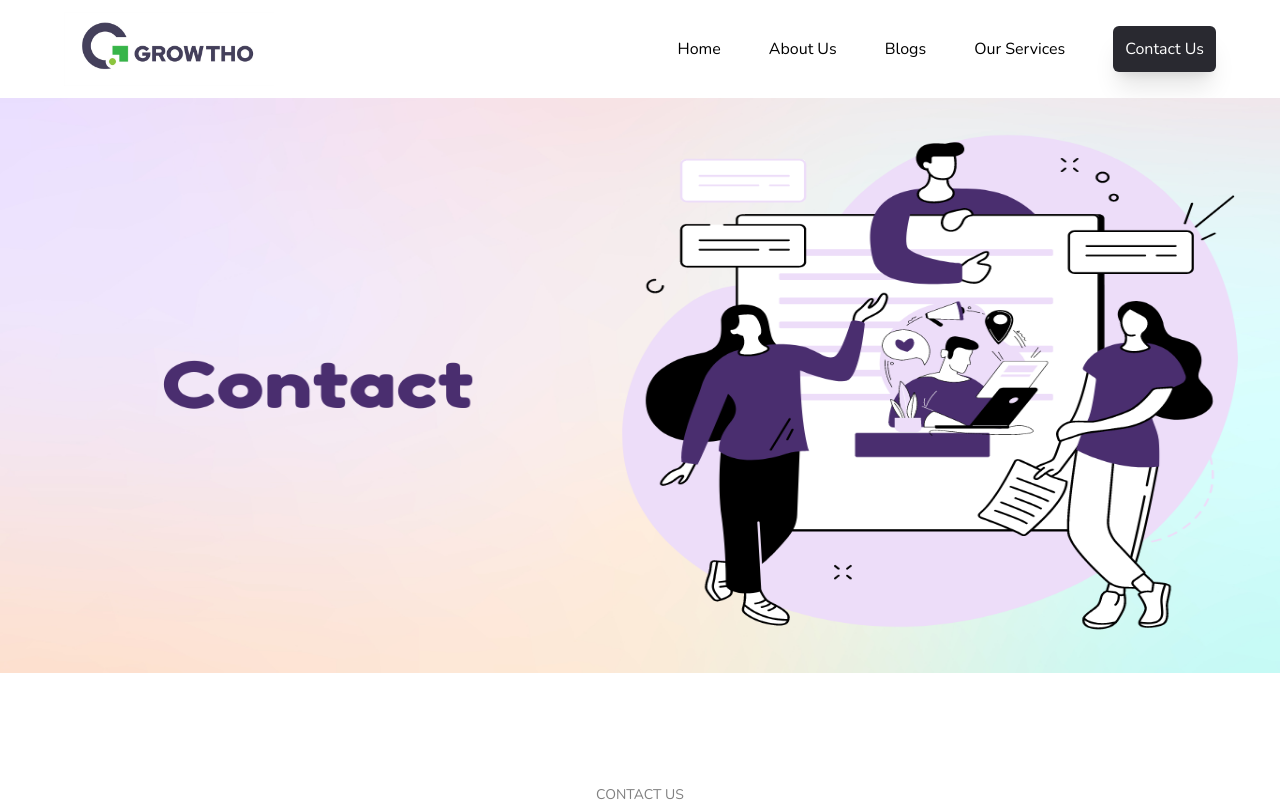
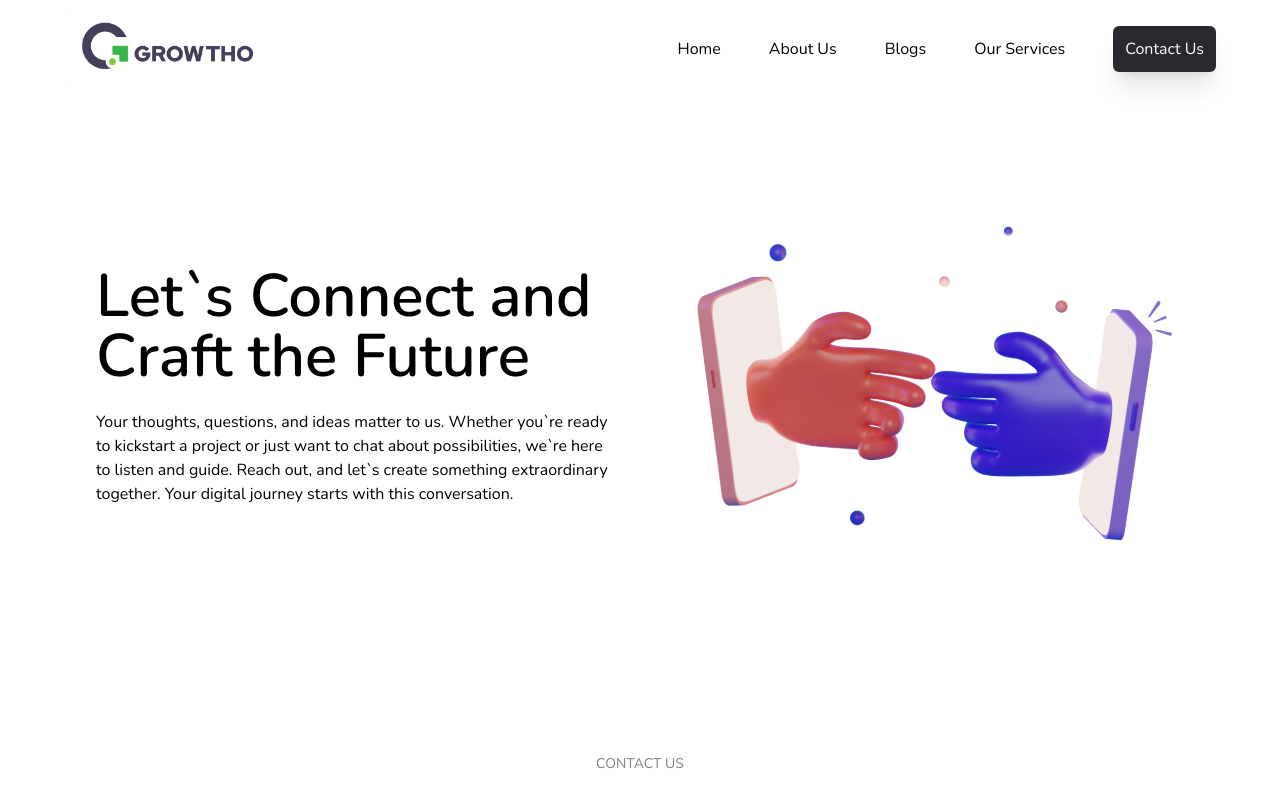
Before and after one commit to Ammyy9908/growtho, a Next.js app: page /contact in a window 1280 px wide. Shown: the top 801 px of the page. Built offline with nearby package versions, Linux system fonts and the light colour scheme.

Commit message:
contact hero section graphic added

```diff
--- a/pages/contact.jsx
+++ b/pages/contact.jsx
@@ -82,15 +82,23 @@ function Contact() {
   return (
     <div className="w-full h-screen">
       <Navbar />
-      <section className="hero-section flex items-center justify-center relative h-[275px] md:h-[575px] w-full bg-white">
-        {/* <h2 className="text-3xl md:text-6xl absolute top-[50%] left-[50%] -translate-x-[50%] -translate-y-[50%] font-semibold z-20">
-          Contact <span className="text-[#5956E8]">us</span>
-        </h2> */}
-        <img
-          src="/contact.png"
-          alt=""
-          className="w-full h-full  absolute inset-0"
-        />
+      <section className="hero_section w-[85%] mx-auto pt-8 grid md:grid-cols-2 gap-16 items-center">
+        <div className="hero-section-content flex flex-col items-start gap-6">
+          <h1 className="text-2xl md:text-4xl lg:text-6xl font-semibold">
+            Let`s Connect and Craft the Future
+            {/* <span className="text-[#5956E8]">marketing</span> agency */}
+          </h1>
+          <p>
+            Your thoughts, questions, and ideas matter to us. Whether you`re
+            ready to kickstart a project or just want to chat about
+            possibilities, we`re here to listen and guide. Reach out, and let`s
+            create something extraordinary together. Your digital journey starts
+            with this conversation.
+          </p>
+        </div>
+        <div className="flex hero-section-graphic">
+          <img src="/contact.svg" alt="" />
+        </div>
       </section>
       <section className="contact-section bg-white py-12 px-2 md:px-32">
         <div className="section-header my-16 flex flex-col items-center gap-6 ">
```
Also changed, not shown: public/contact.svg (added).
